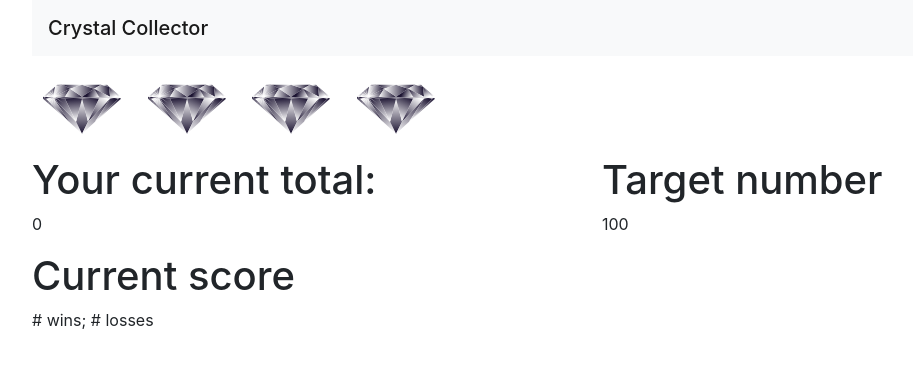
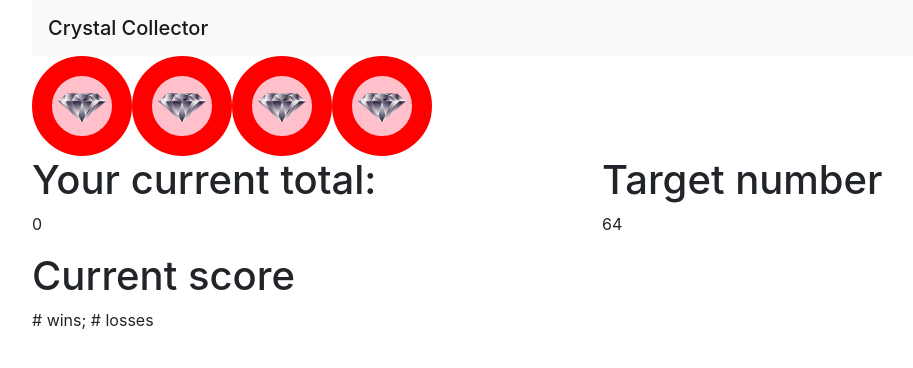
Before and after one commit to marclevetin/crystal-collector, a plain HTML site: page index.html in a window 1280 px wide. Shown: the whole page, without its empty margins (53-966 px from the left). Drawn offline with nearby package versions, Linux system fonts and the light colour scheme.

Commit message:
added variable numbers for crystals and target win condition

```diff
--- a/assets/css/style.css
+++ b/assets/css/style.css
@@ -0,0 +1,5 @@
+.diamond {
+    border: 20px solid red;
+    border-radius: 50%;
+    background-color: pink;
+}
--- a/assets/javascript/game.js
+++ b/assets/javascript/game.js
@@ -0,0 +1,39 @@
+const buildCrystal = () => {
+    const $image = $('<img>');
+
+    $image.addClass("diamond");
+    $image.attr("src", "./assets/images/diamond-158431.svg");
+    $image.attr("height" , "100px");
+    $image.attr("width" , "100px");
+
+    const randomValue = assignRandomValue(12);
+    $image.attr("value", randomValue);
+
+    return $image;
+}
+
+const assignRandomValue = (maximumValue) => {
+    return Math.floor(Math.random() * maximumValue) + 1;
+}
+
+const addCrystals = (number) => {
+    const $crystals = $('#crystals');
+
+    for (let i =0; i < number; i++) {
+        const crystal = buildCrystal();
+        $crystals.append(crystal);
+    }
+}
+
+const setWinningNumber = (maximumValue) => {
+    debugger
+    const number = assignRandomValue(maximumValue);
+    $('#target-number').text(number);
+}
+
+const beginGame = () => {
+    addCrystals(4);
+    setWinningNumber(100, 20);
+}
+
+beginGame();
--- a/index.html
+++ b/index.html
@@ -8,6 +8,7 @@
     <title>Crystal Collector</title>
     <link rel="stylesheet" href="https://maxcdn.bootstrapcdn.com/bootstrap/4.0.0/css/bootstrap.min.css" integrity="sha384-Gn5384xqQ1aoWXA+058RXPxPg6fy4IWvTNh0E263XmFcJlSAwiGgFAW/dAiS6JXm"
         crossorigin="anonymous">
+    <link rel="stylesheet" href="./assets/css/style.css">
 </head>
 
 <body>
@@ -19,10 +20,7 @@
 
         <div class="row">
             <div class="col-12">
-                <img src="./assets/images/diamond-158431.svg" height="100" width="100" />
-                <img src="./assets/images/diamond-158431.svg" height="100" width="100" />
-                <img src="./assets/images/diamond-158431.svg" height="100" width="100" />
-                <img src="./assets/images/diamond-158431.svg" height="100" width="100" />
+                <div id="crystals"></div>
             </div>
         </div>
         <div class="row">
@@ -32,7 +30,7 @@
             </div>
             <div class="col-6">
                 <h1>Target number</h1>
-                <p>100</p>
+                <p id="target-number">100</p>
             </div>
         </div>
         <div class="row">
@@ -48,6 +46,7 @@
         crossorigin="anonymous"></script>
     <script src="https://maxcdn.bootstrapcdn.com/bootstrap/4.0.0/js/bootstrap.min.js" integrity="sha384-JZR6Spejh4U02d8jOt6vLEHfe/JQGiRRSQQxSfFWpi1MquVdAyjUar5+76PVCmYl"
         crossorigin="anonymous"></script>
+    <script src="./assets/javascript/game.js"></script>
 </body>
 
 </html>
```
